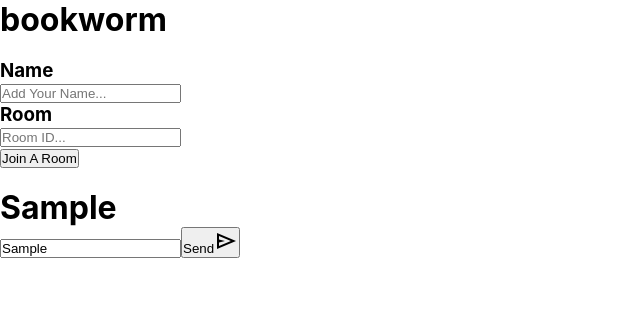
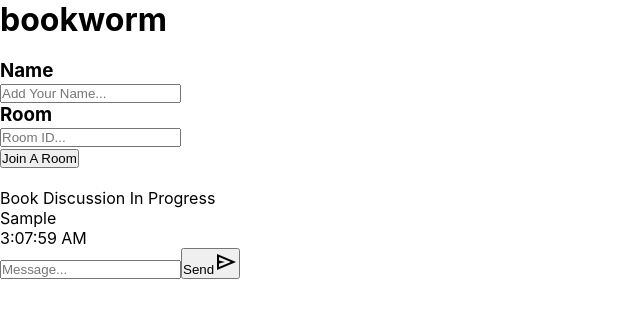
Before and after one commit to armonluck/bookworm-client, a React (Create React App) app: page / in a window 1280 px wide. Both pictures are taken after typing "Sample" into the empty fields and a click on the button "Send". Shown: the top 318 px of the page, without its empty margins (0-640 px from the left). Built offline with nearby package versions, Linux system fonts and the light colour scheme; no server answers.

Commit message:
Ternary operator used to apply conditional id on chat messages, allowed for onKeyDown to trigger sendMessage function, and clear input value on submit

```diff
--- a/src/pages/MessagesPage/MessagesPage.jsx
+++ b/src/pages/MessagesPage/MessagesPage.jsx
@@ -18,6 +18,7 @@ function MessagesPage({ socket, username, room }) {
 
             await socket.emit("send_message", messageData);
             setMessageArray((prevArray) => [...prevArray, messageData]);
+            setCurrentMessage("");
         }
     };
 
@@ -30,22 +31,34 @@ function MessagesPage({ socket, username, room }) {
     return (
         <div className='messages-container'>
             <div className='header'>
-
+                <p>Book Discussion In Progress</p>
             </div>
 
             <div className='main'>
                 {messageArray?.map((messageContent) => (
-                    <h1>{messageContent.message}</h1>
+                    <div id={username === messageContent.author ? "self" : "other"}>
+                        <div className='message__content'>
+                            <p>{messageContent.message}</p>
+                        </div>
+                        <div className='message__meta'>
+                            <p>{messageContent.time}</p>
+                            <p>{messageContent.author}</p>
+                        </div>
+                    </div>
                 ))}
             </div>
 
             <div className='footer'>
                 <input
                     type="text"
+                    value={currentMessage}
                     placeholder="Message..."
                     name="message"
                     onChange={(event) => {
                         setCurrentMessage(event.target.value);
+                    }}
+                    onKeyDown={(event) => {
+                        event.key === "Enter" && sendMessage();
                     }} />
                 <button onClick={sendMessage}>
                     Send
```
